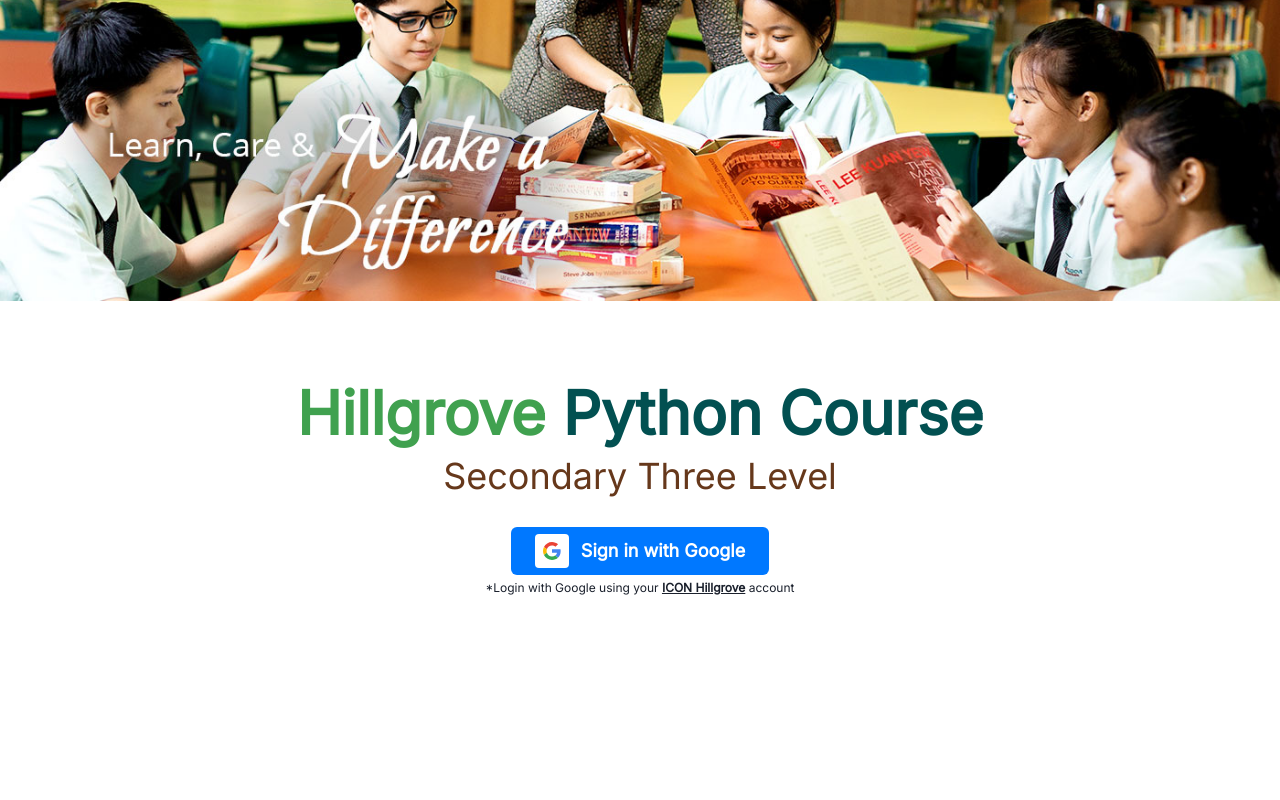
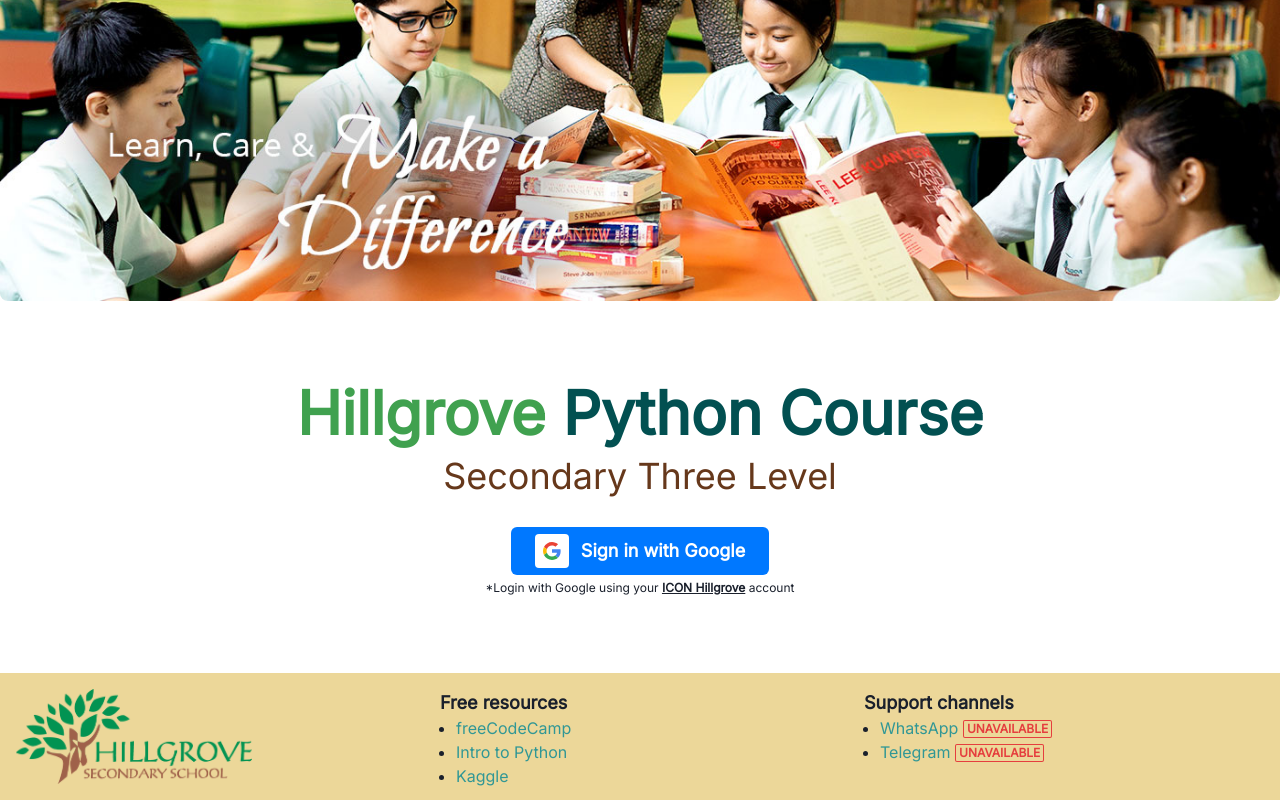
Before and after one commit to FelixIsaac/hillgrove-python, a React (Create React App) app: page / in a window 1280 px wide. Shown: the part 266-1066 px from the top of the page. Before the commit the page ends 939 px from the top, so only its background shows below. Built offline with nearby package versions, Linux system fonts and the light colour scheme.

Commit message:
feat: add footer

```diff
--- a/src/App.tsx
+++ b/src/App.tsx
@@ -1,7 +1,8 @@
 import React from "react"
-import { ChakraProvider, Grid, Box, Image } from "@chakra-ui/react"
+import { ChakraProvider } from "@chakra-ui/react"
 import { BrowserRouter as Router, Switch, Route, } from "react-router-dom";
 import theme from './theme';
+import Footer from './components/Footer';
 import Home from "./pages/Home";
 // import { ColorModeSwitcher } from "./components/ColorModeSwitcher";
 
@@ -14,11 +15,14 @@ export const App = () => (
       </Grid>
     </Box> */}
     <Router>
-      <Switch>
-        <Route path="/">
-          <Home />
-        </Route>
-      </Switch>
+      <main className="container">
+        <Switch>
+          <Route path="/">
+              <Home />
+          </Route>
+        </Switch>
+      </main>
     </Router>
+    <Footer />
   </ChakraProvider>
 )
--- a/src/assets/index.css
+++ b/src/assets/index.css
@@ -0,0 +1,12 @@
+main.container {
+  position: relative;
+  min-height: 100vh;
+  padding-bottom: 2.5rem;
+}
+
+section.footer {
+  position: absolute;
+  bottom: 0;
+  width: 100%;
+  height: 2.5rem;
+}
--- /dev/null
+++ b/src/components/Footer.tsx
@@ -0,0 +1,41 @@
+import React from "react";
+import { Image, Box, Text, Grid, UnorderedList, ListItem, Link, Badge } from "@chakra-ui/react"
+
+const Footer = () => {
+    return (
+        <section className="footer">
+            <Box bg="#ECD799" w="100%" p={4}>
+                <Grid templateColumns="repeat(3, 1fr)" gap={6}>
+                    <Image src="./images/hillgrove_logo.png" width="236px" height="95px" />
+                    <Box w="100%" h="10">
+                        <Text fontWeight="Bold" fontSize="18">Free resources</Text>
+                        <UnorderedList>
+                            <ListItem>
+                                <Link color="teal.500" href="https://freecodecamp.org" isExternal>freeCodeCamp</Link>
+                            </ListItem>
+                            <ListItem>
+                                <Link color="teal.500" href="https://introtopython.org" isExternal>Intro to Python</Link>
+                            </ListItem>
+                            <ListItem>
+                                <Link color="teal.500" href="https://kaggle.com" isExternal>Kaggle</Link>
+                            </ListItem>
+                        </UnorderedList>
+                    </Box>
+                    <Box w="100%" h="10">
+                        <Text fontWeight="Bold" fontSize="18">Support channels</Text>
+                        <UnorderedList>
+                            <ListItem>
+                                <Link color="teal.500" href="" isExternal>WhatsApp <Badge colorScheme="red" variant="outline">unavailable</Badge></Link>
+                            </ListItem>
+                            <ListItem>
+                                <Link color="teal.500" href="" isExternal>Telegram <Badge colorScheme="red" variant="outline">unavailable</Badge></Link>
+                            </ListItem>
+                        </UnorderedList>
+                    </Box>
+                </Grid>
+            </Box>
+        </section>
+    )
+}
+
+export default Footer;
--- a/src/pages/Home.tsx
+++ b/src/pages/Home.tsx
@@ -11,7 +11,7 @@ const Home = () => {
     return (
         <Fragment>
             <Center>
-                <Image src="./images/landing.jpg" style={{ width: '100%', height: 'auto' }} />
+                <Image src="./images/landing.jpg" style={{ width: '100%', height: 'auto', borderRadius: '0 0 8px 8px' }} />
             </Center>
             <Flex alignItems="center" flexFlow="column" style={{ margin: '76px 0 76px 0' }}>
                 <div>
```
Also changed, not shown: package.json (+12 -10 lines), public/images/hillgrove_logo.png (added).
